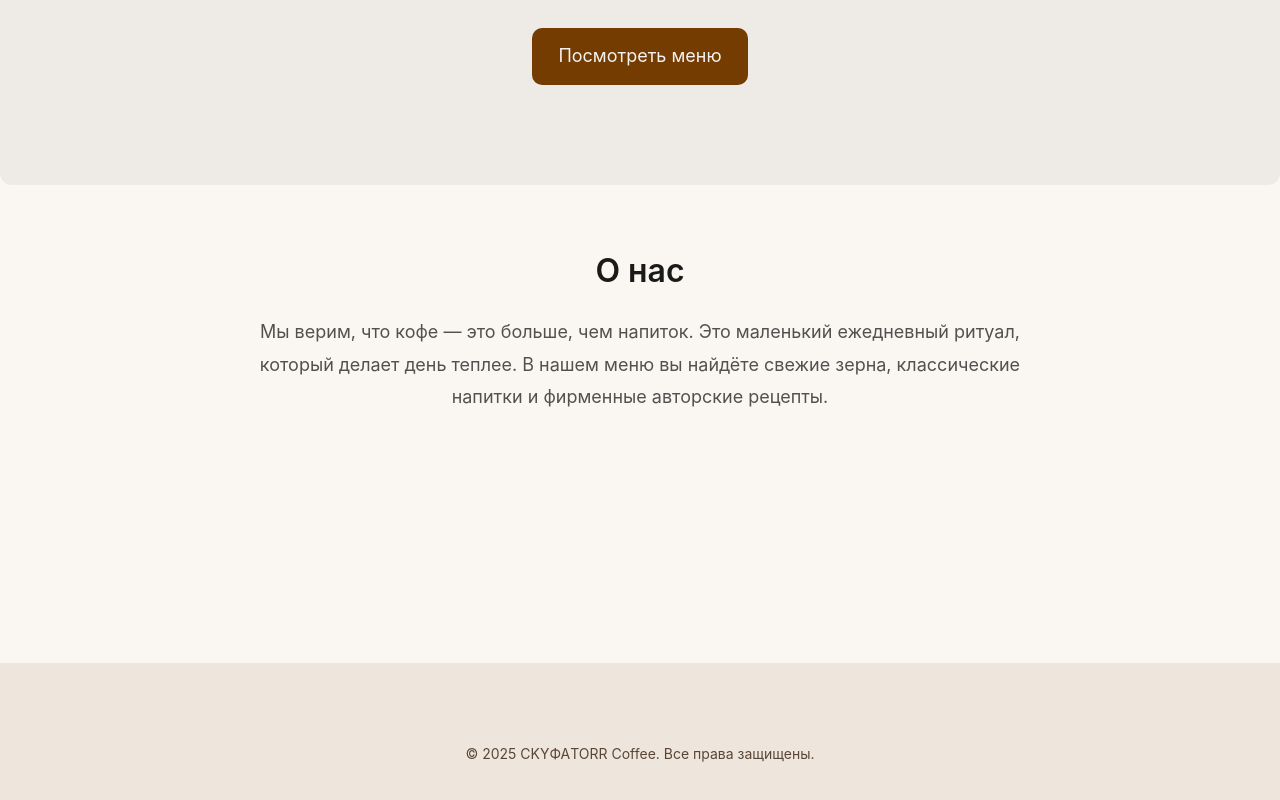
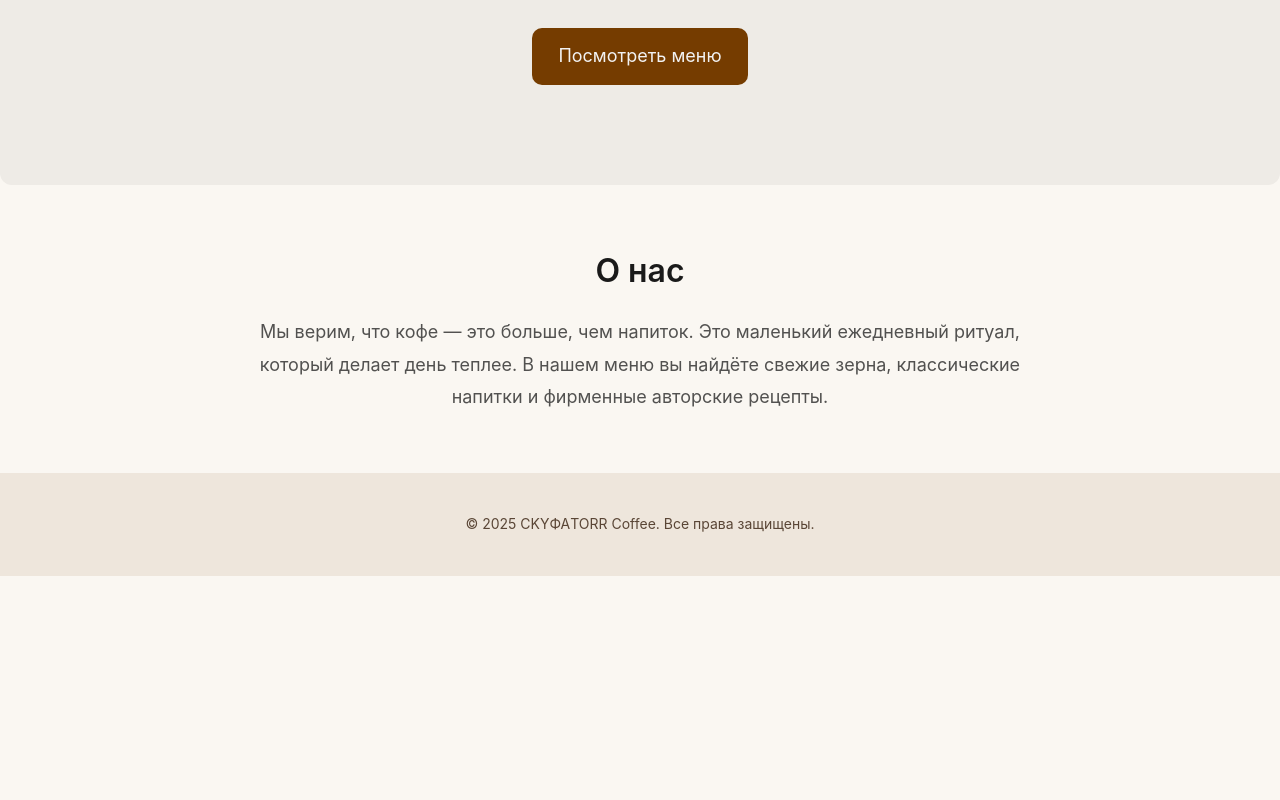
Before and after one commit to vadyukkha/cafe_project, a Next.js app in the folder frontend/: page / in a window 1280 px wide. Shown: the part 392-1192 px from the top of the page. After the commit the page ends 968 px from the top, so only its background shows below. Built offline with nearby package versions, Linux system fonts and the light colour scheme; no server answers.

Commit message:
fix: footer to bottom;

```diff
--- a/frontend/src/app/layout.tsx
+++ b/frontend/src/app/layout.tsx
@@ -11,10 +11,10 @@ export default async function RootLayout({ children }: { children: React.ReactNo
 
   return (
     <html lang="ru">
-            <body>
+      <body style={{ minHeight: "100vh", display: "flex", flexDirection: "column" }}>
         <StoreProvider initialAuth={isAuthenticated}>
           <Header />
-                    <main>{children}</main>
+          <main style={{ flex: 1 }}>{children}</main>
           <Footer />
         </StoreProvider>
       </body>
--- a/frontend/src/widgets/footer/Footer.module.css
+++ b/frontend/src/widgets/footer/Footer.module.css
@@ -1,7 +1,6 @@
 .footer {
   width: 100%;
-  padding: 80px 0;
-  margin-top: 250px;
+  padding: 40px 0;
   text-align: center;
   background: #eee6dc;
   color: #5a4636;
```
Lines whose indentation alone changed are shown as unchanged.
